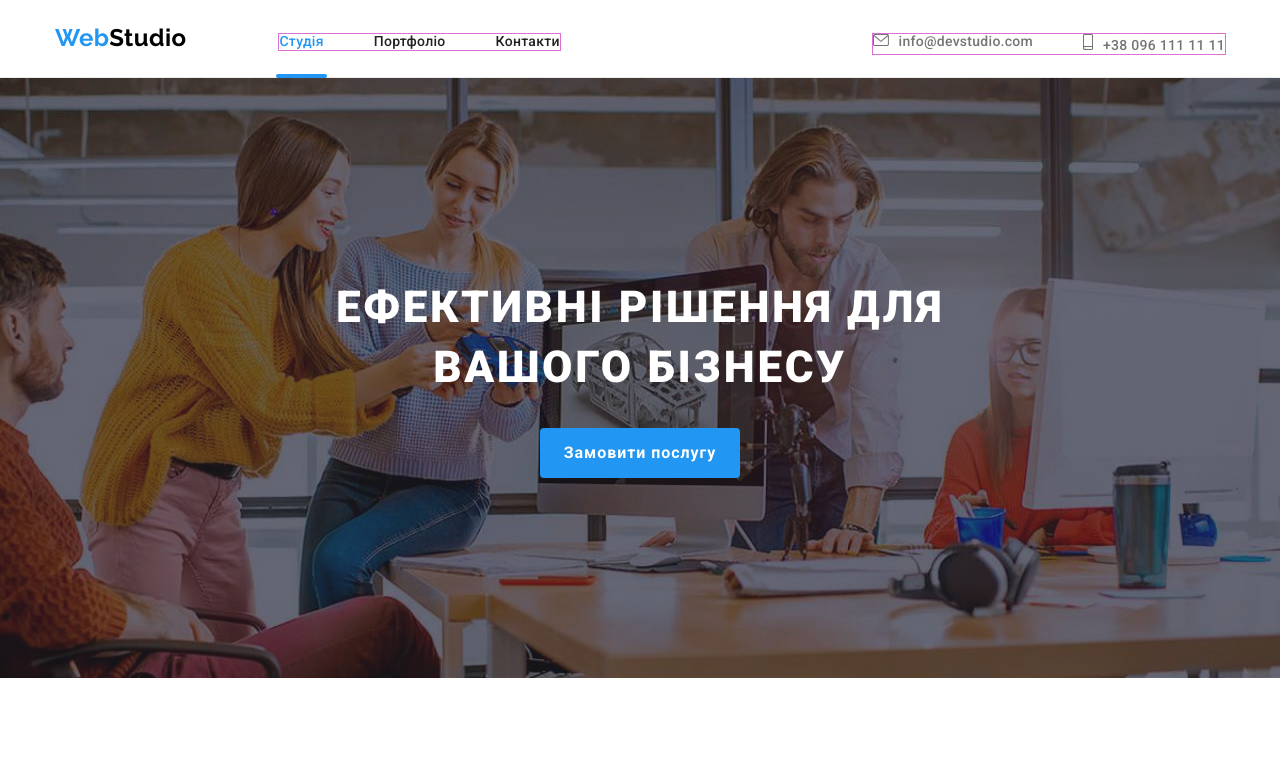
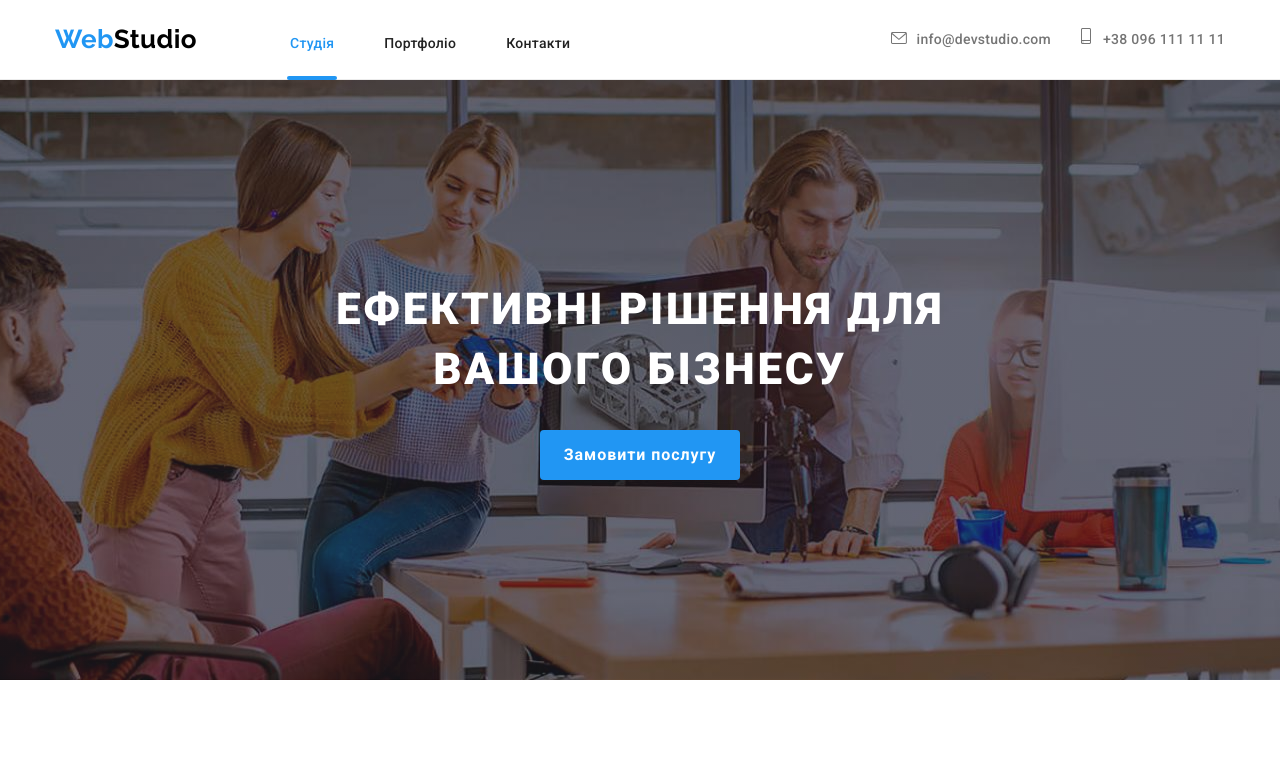
Before and after one commit to VolZa/VolZa-goit-markup-hw-08, a plain HTML site: page index.html in a window 1280 px wide. Shown: the top 768 px of the page. Drawn offline with nearby package versions, Linux system fonts and the light colour scheme.

```diff
--- a/index.html
+++ b/index.html
@@ -56,7 +56,7 @@
         </button> -->
 
         <ul class="menu menu__contacts items">
-          <li class="menu__item">
+          <li class="menu__item-contact">
             <a class="link menu__contact" href="mailto:info@devstudio.com">
               <svg class="menu__icon" width="16" height="12">
                 <use href="./images/icon/symbol-defs.svg#icon-envelope"></use>
@@ -65,7 +65,7 @@
             >
           </li>
 
-          <li class="menu__item">
+          <li class="menu__item-contact">
             <a class="menu__contact link" href="tel:+380961111111"
               ><svg class="menu__icon" width="10" height="16">
                 <use
@@ -763,7 +763,7 @@
       </div>
     </div>
 
-    <!-- <div class="menu-container js-menu-container" id="mobile-menu">
+    <div class="menu-container js-menu-container" id="mobile-menu">
       <button class="menu-toggle js-close-menu">
         <svg
           fill="currentColor"
@@ -792,7 +792,7 @@
         <li><a href="" class="social-text link">Facebook</a></li>
         <li><a href="" class="social-text link">LinkedIn</a></li>
       </ul>
-    </div> -->
+    </div>
     <script src="./js/modal.js"></script>
     <script src="./js/mobile-menu.js"></script>
   </body>
--- a/sass/components/_logo.scss
+++ b/sass/components/_logo.scss
@@ -4,7 +4,7 @@
   font-size: 24px;
   line-height: 1.17;
   @include desktop {
-    font-size: 24px;
+    font-size: 26px;
     line-height: 1.19;
   }
 
--- a/sass/components/_modal.scss
+++ b/sass/components/_modal.scss
@@ -4,12 +4,16 @@
   left: 50%;
   transform: translate(-50%, -50%);
   padding: 40px;
+  width: 450px;
+  min-height: 609px;
 
-  width: 528px;
-  min-height: 581px;
   border-radius: 4px;
 
   background-color: var(--white-acsent);
+  @include desktop {
+    width: 528px;
+    min-height: 581px;
+  }
 }
 
 .modal__input {
@@ -38,7 +42,12 @@
   text-align: center;
   font-size: 20px;
   font-weight: 700;
-  line-height: 1.15;
+  line-height: 1.5;
+  @include desktop {
+
+    line-height: 1.15;
+  }
+
 }
 
 .modal__input-wrapper {
@@ -94,17 +103,18 @@
 
 .label {
   position: relative;
-  padding-left: 35px;
+  padding-left: 25px;
   margin-bottom: 30px;
   color: var(--color-context);
-  font-size: 14px;
-  line-height: 1.71;
+  font-size: 12px;
+  line-height: 1.17;
+  letter-spacing: 0.03em;
   .checkbox-icon {
     content: "";
     position: absolute;
     top: 50%;
     transform: translateY(-50%);
-    left: 12px;
+    left: 0px;
     display: inline-block;
 
     width: 16px;
@@ -115,6 +125,14 @@
     transition: background-color var(--timing-function),
       border-color var(--timing-function),
       box-shadow $timingFunction;
+      @include desktop {
+        left: 12px;
+      }
+  }
+  @include desktop {
+    padding-left: 35px;
+    font-size: 14px;
+    line-height: 1.71;
   }
 }
 
--- a/sass/layouts/_page-header.scss
+++ b/sass/layouts/_page-header.scss
@@ -1,14 +1,17 @@
 .header__body {
   border-bottom: 1px solid #ECECEC;
   padding: 10px 0 9px;
-  // padding: 24px 0;
+
   @include tablet{
-    padding: 24px 0 23px;
+    padding: 26px 0 13px;
+  }
+  @include desktop{
+    padding: 24px 0;
   }
 }
 
 .header__container{
-  @include flex-centered(baseline, space-between);
+  @include flex-centered(normal, space-between);
   position: relative;
   outline: tomato;
 
@@ -30,7 +33,9 @@
 
 .menu__link,
 .menu__contact {
-  @include flex-centered(baseline);
+  @include flex-centered(baseline, normal);
+  // @include flex-centered(baseline);
+
   font-weight: 500;
   line-height: 1.14;
   letter-spacing: 0.02em;
@@ -78,7 +83,7 @@
 .menu {
   display: none;
   position: absolute;
-  outline: 1px solid orchid;
+  // outline: 1px solid orchid;
   // @include flex-centered(baseline);
   @include tablet {
     display: flex;
@@ -92,6 +97,7 @@
   }
   @include desktop{
     flex-direction: row;
+    align-items: baseline;
   }
 }
 .menu__item {
@@ -100,7 +106,14 @@
     margin-right: 50px;
   }
 }
-
+.menu__item-contact{
+  margin: 0;
+  @include desktop {
+    &:not(:last-child) {
+      margin-right: 30px;
+    }
+  }
+}
 
 
 /* при натисканні  */
@@ -112,6 +125,9 @@
 .menu__icon {
   margin-right: 10px;
   fill: currentColor;
+  .menu__item-contact:last-child &{
+    margin: 4px 12px 0 0;
+  }
 }
 
 // Меню бургер
```
Also changed, not shown: css/main.css, css/main.min.css, 1 other file.
